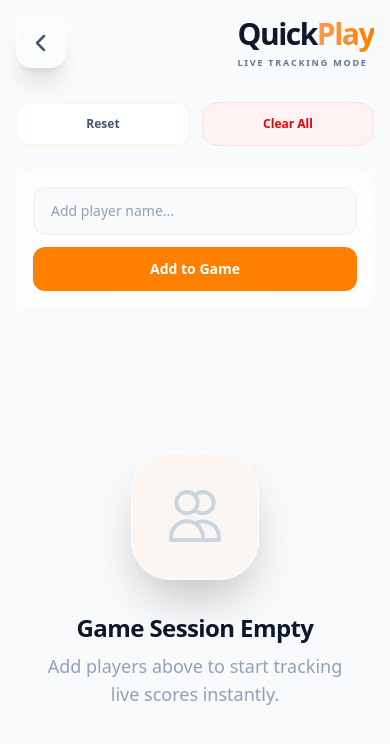
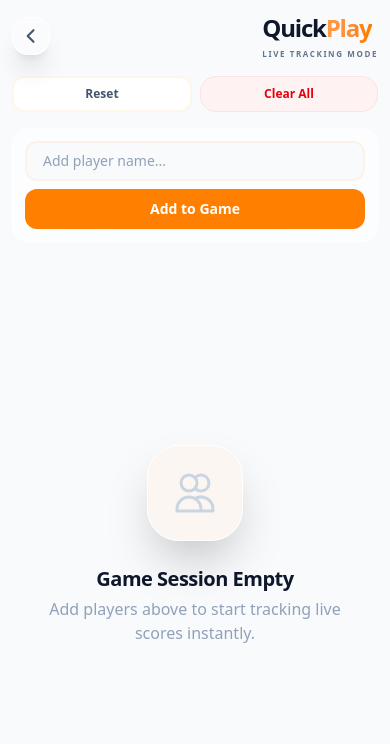
Before and after one commit to Kp019/pointCalculator, a React (Vite) app: page /quick-play in a window 390 px wide. Shown: the top 744 px of the page. Built offline with nearby package versions, Linux system fonts and the light colour scheme.

Commit message:
refactor: clean up index.html formatting and add support for quick play functionality in QuickPlayPage.tsx

```diff
--- a/src/pages/QuickPlayPage.tsx
+++ b/src/pages/QuickPlayPage.tsx
@@ -104,47 +104,47 @@
         <div className="absolute bottom-0 right-0 w-[500px] h-[500px] bg-accent-100/30 rounded-full blur-[120px]" />
       </div>
 
-      <div className="max-w-4xl w-full mx-auto p-4 md:p-6 flex-1 flex flex-col gap-6 md:gap-12 animate-fade-in min-h-0 relative z-10">
+      <div className="max-w-4xl w-full mx-auto p-3 md:p-6 flex-1 flex flex-col gap-4 md:gap-8 animate-fade-in min-h-0 relative z-10">
         {/* Header */}
-        <div className="flex flex-col md:flex-row justify-between items-center gap-8 shrink-0">
-          <div className="flex items-center justify-between w-full gap-6">
+        <div className="flex flex-col md:flex-row justify-between items-center gap-4 md:gap-8 shrink-0">
+          <div className="flex items-center justify-between w-full gap-4 md:gap-6">
             <button
               onClick={() => navigate(-1)}
-              className="p-3 md:p-4 glass-card rounded-2xl text-slate-600 hover:text-slate-900 border-white shadow-xl"
+              className="p-2 md:p-4 glass-card rounded-2xl text-slate-600 hover:text-slate-900 border-white shadow-xl cursor-pointer"
             >
-              <svg className="w-6 h-6" fill="none" stroke="currentColor" viewBox="0 0 24 24">
+              <svg className="w-5 h-5 md:w-6 md:h-6" fill="none" stroke="currentColor" viewBox="0 0 24 24">
                 <path strokeLinecap="round" strokeLinejoin="round" strokeWidth={2.5} d="M15 19l-7-7 7-7" />
               </svg>
             </button>
             <div>
-              <h1 className="text-3xl md:text-4xl font-black text-slate-900 tracking-tighter">
+              <h1 className="text-2xl md:text-4xl font-black text-slate-900 tracking-tighter">
                 Quick<span className="gradient-text">Play</span>
               </h1>
-              <p className="text-slate-500 font-bold uppercase text-[9px] md:text-[10px] tracking-[0.2em] mt-1">Live Tracking Mode</p>
+              <p className="text-slate-500 font-bold uppercase text-[8px] md:text-[10px] tracking-[0.2em] mt-1">Live Tracking Mode</p>
             </div>
           </div>
 
-          <div className="flex gap-3 md:gap-4 w-full md:w-auto">
-            <button onClick={resetGame} className="btn-secondary text-xs md:text-sm px-4 md:px-6 py-3 flex-1 md:flex-none">
+          <div className="flex gap-2 md:gap-4 w-full md:w-auto">
+            <button onClick={resetGame} className="btn-secondary text-xs md:text-sm px-3 md:px-6 py-2 md:py-3 flex-1 md:flex-none cursor-pointer">
               Reset
             </button>
-            <button onClick={clearAll} className="bg-red-50 text-red-600 border border-red-100 px-4 md:px-6 py-3 rounded-2xl text-xs md:text-sm font-black hover:bg-red-100 transition-all active:scale-95 flex-1 md:flex-none">
+            <button onClick={clearAll} className="bg-red-50 text-red-600 border border-red-100 px-3 md:px-6 py-2 md:py-3 rounded-2xl text-xs md:text-sm font-black hover:bg-red-100 transition-all active:scale-95 flex-1 md:flex-none cursor-pointer">
               Clear All
             </button>
           </div>
         </div>
 
         {/* Add Player Input */}
-        <div className="glass-card p-4 md:p-6 flex flex-col md:flex-row gap-3 md:gap-4 shrink-0 bg-white/60 border-white/80">
+        <div className="glass-card p-3 md:p-6 flex flex-col md:flex-row gap-2 md:gap-4 shrink-0 bg-white/60 border-white/80">
           <input
             type="text"
             value={newPlayerName}
             onChange={(e) => setNewPlayerName(e.target.value)}
             onKeyDown={(e) => e.key === "Enter" && addPlayer()}
             placeholder="Add player name..."
-            className="input-field flex-1 py-3 md:py-4!"
+            className="input-field flex-1 py-2 md:py-4! text-sm md:text-base"
           />
-          <button onClick={addPlayer} className="btn-primary py-3 md:py-4 px-6 md:px-10">
+          <button onClick={addPlayer} className="btn-primary py-2.5 md:py-4 px-4 md:px-10 text-sm md:text-base cursor-pointer">
             Add to Game
           </button>
         </div>
@@ -152,17 +152,17 @@
         {/* Scoreboard / Leaderboard */}
         {players.length > 0 && (
           <div className="glass-card p-0 bg-white/60 border-white/80 animate-slide-up flex-1 flex flex-col min-h-0">
-            <div className="p-6 md:p-8 border-b border-white/50 flex justify-between items-center bg-white/20 shrink-0">
+            <div className="p-4 md:p-8 border-b border-white/50 flex justify-between items-center bg-white/20 shrink-0">
               <div>
-                <h2 className="text-2xl md:text-3xl font-black text-slate-900 tracking-tight">Leaderboard</h2>
-                <div className="mt-2 text-[10px] font-black text-slate-400 uppercase tracking-[0.2em] flex items-center gap-3">
-                  <span className="w-2 h-2 rounded-full bg-green-500 animate-pulse" />
+                <h2 className="text-xl md:text-3xl font-black text-slate-900 tracking-tight">Leaderboard</h2>
+                <div className="mt-1 text-[9px] font-black text-slate-400 uppercase tracking-[0.2em] flex items-center gap-2">
+                  <span className="w-1.5 h-1.5 rounded-full bg-green-500 animate-pulse" />
                   Live Scoring Enabled
                 </div>
               </div>
               <div className="text-right hidden sm:block">
                  <p className="text-[10px] font-black text-slate-400 uppercase tracking-widest">Active Players</p>
-                 <p className="text-2xl font-black text-slate-900">{players.length}</p>
+                 <p className="text-xl md:text-2xl font-black text-slate-900">{players.length}</p>
               </div>
             </div>
             <div className="divide-y divide-white/40 overflow-y-auto flex-1 custom-scrollbar">
@@ -176,12 +176,12 @@
                     <div
                       key={player.id}
                       onClick={() => setSelectedPlayerId(player.id)}
-                      className={`p-6 px-8 flex justify-between items-center transition-all cursor-pointer group relative ${isSelected ? 'bg-primary-500/5' : 'hover:bg-white/40'}`}
+                      className={`p-3 md:p-6 px-4 md:px-8 flex justify-between items-center transition-all cursor-pointer group relative ${isSelected ? 'bg-primary-500/5' : 'hover:bg-white/40'}`}
                     >
-                      {isSelected && <div className="absolute left-0 top-0 bottom-0 w-1.5 bg-primary-500 rounded-r-full" />}
+                      {isSelected && <div className="absolute left-0 top-0 bottom-0 w-1 bg-primary-500 rounded-r-full" />}
 
-                      <div className="flex items-center gap-6">
-                        <div className={`w-12 h-12 rounded-2xl flex items-center justify-center font-black text-lg transition-all duration-500 shadow-2xl ${
+                      <div className="flex items-center gap-3 md:gap-6">
+                        <div className={`w-9 h-9 md:w-12 md:h-12 rounded-xl md:rounded-2xl flex items-center justify-center font-black text-sm md:text-lg transition-all duration-500 shadow-xl ${
                           index === 0 ? 'bg-primary-500 text-white rotate-6 scale-110' :
                           index === 1 ? 'bg-slate-200 text-slate-700' :
                           index === 2 ? 'bg-slate-100 text-slate-500' :
@@ -190,19 +190,19 @@
                           {index + 1}
                         </div>
                         <div className="flex flex-col">
-                          <span className={`font-black text-xl transition-all duration-300 ${isSelected ? 'text-primary-600' : 'text-slate-800'}`}>
+                          <span className={`font-black text-base md:text-xl transition-all duration-300 ${isSelected ? 'text-primary-600' : 'text-slate-800'}`}>
                             {player.name}
                           </span>
-                          {isWinner && <span className="text-[10px] font-black text-primary-500 uppercase tracking-widest mt-0.5">Current Leader 🏆</span>}
+                          {isWinner && <span className="text-[8px] md:text-[10px] font-black text-primary-500 uppercase tracking-widest mt-0.5">Current Leader 🏆</span>}
                         </div>
                       </div>
 
-                      <div className="flex items-center gap-6">
+                      <div className="flex items-center gap-3 md:gap-6">
                         <div className="text-right">
-                          <span className={`font-black tabular-nums text-4xl transition-all duration-500 ${isSelected ? 'text-primary-600 scale-110' : 'text-slate-900'}`}>
+                          <span className={`font-black tabular-nums text-2xl md:text-4xl transition-all duration-500 ${isSelected ? 'text-primary-600 scale-110' : 'text-slate-900'}`}>
                             {player.score}
                           </span>
-                          <span className="text-[10px] font-black text-slate-400 ml-3 uppercase tracking-widest opacity-60">Pts</span>
+                          <span className="text-[8px] md:text-[10px] font-black text-slate-400 ml-1.5 md:ml-3 uppercase tracking-widest opacity-60">Pts</span>
                         </div>
                         <button
                           onClick={(e) => {
@@ -218,9 +218,9 @@
                               }
                             }));
                           }}
-                          className="p-3 text-slate-200 hover:text-red-500 transition-colors md:opacity-0 md:group-hover:opacity-100 bg-white/50 rounded-xl border border-white"
+                          className="p-2 md:p-3 text-slate-300 hover:text-red-500 transition-colors md:opacity-0 md:group-hover:opacity-100 bg-white/50 rounded-xl border border-white cursor-pointer"
                         >
-                          <svg className="w-5 h-5" fill="none" stroke="currentColor" viewBox="0 0 24 24">
+                          <svg className="w-4 h-4 md:w-5 md:h-5" fill="none" stroke="currentColor" viewBox="0 0 24 24">
                             <path strokeLinecap="round" strokeLinejoin="round" strokeWidth={2.5} d="M19 7l-.867 12.142A2 2 0 0116.138 21H7.862a2 2 0 01-1.995-1.858L5 7m5 4v6m4-6v6m1-10V4a1 1 0 00-1-1h-4a1 1 0 00-1 1v3M4 7h16" />
                           </svg>
                         </button>
@@ -234,16 +234,16 @@
 
         {/* Empty State */}
         {players.length === 0 && (
-          <div className="flex-1 flex flex-col items-center justify-center space-y-8 animate-fade-in">
-            <div className="w-32 h-32 bg-white/40 border border-white rounded-[2.5rem] flex items-center justify-center text-slate-300 shadow-2xl relative overflow-hidden group">
+          <div className="flex-1 flex flex-col items-center justify-center space-y-6 md:space-y-8 animate-fade-in">
+            <div className="w-24 h-24 md:w-32 md:h-32 bg-white/40 border border-white rounded-[2rem] md:rounded-[2.5rem] flex items-center justify-center text-slate-300 shadow-2xl relative overflow-hidden group">
               <div className="absolute inset-0 bg-primary-500/5 group-hover:bg-primary-500/10 transition-colors" />
-              <svg className="w-16 h-16 relative z-10 group-hover:scale-110 transition-transform duration-700" fill="none" stroke="currentColor" viewBox="0 0 24 24">
+              <svg className="w-12 h-12 md:w-16 md:h-16 relative z-10 group-hover:scale-110 transition-transform duration-700" fill="none" stroke="currentColor" viewBox="0 0 24 24">
                 <path strokeLinecap="round" strokeLinejoin="round" strokeWidth={1.5} d="M12 4.354a4 4 0 110 5.292M15 21H3v-1a6 6 0 0112 0v1zm0 0h6v-1a6 6 0 00-9-5.197M13 7a4 4 0 11-8 0 4 4 0 018 0z" />
               </svg>
             </div>
-            <div className="text-center space-y-2">
-              <p className="text-slate-900 font-black text-2xl tracking-tight">Game Session Empty</p>
-              <p className="text-slate-400 font-medium max-w-xs mx-auto text-lg">Add players above to start tracking live scores instantly.</p>
+            <div className="text-center space-y-1 md:space-y-2">
+              <p className="text-slate-900 font-black text-xl md:text-2xl tracking-tight">Game Session Empty</p>
+              <p className="text-slate-400 font-medium max-w-xs mx-auto text-base md:text-lg">Add players above to start tracking live scores instantly.</p>
             </div>
           </div>
         )}
@@ -251,20 +251,20 @@
 
       {/* Centralized Scoring Panel */}
       {selectedPlayer && (
-        <div className="fixed bottom-0 left-0 right-0 p-4 md:p-6 pb-8 md:pb-12 bg-white/80 backdrop-blur-3xl border-t border-white/50 shadow-[0_-20px_60px_rgba(0,0,0,0.08)] z-50 animate-slide-up">
-          <div className="max-w-4xl mx-auto flex flex-col md:flex-row items-center gap-8">
-            <div className="flex-1 flex items-center gap-4 md:gap-6">
-              <div className="w-12 h-12 md:w-16 md:h-16 bg-slate-900 rounded-2xl md:rounded-3xl flex items-center justify-center text-white font-black text-xl md:text-2xl shadow-sm group relative overflow-hidden">
+        <div className="fixed bottom-0 left-0 right-0 p-3 md:p-6 pb-6 md:pb-12 bg-white/80 backdrop-blur-3xl border-t border-white/50 shadow-[0_-20px_60px_rgba(0,0,0,0.08)] z-50 animate-slide-up">
+          <div className="max-w-4xl mx-auto flex flex-col md:flex-row items-center gap-4 md:gap-8">
+            <div className="flex-1 flex items-center gap-3 md:gap-6">
+              <div className="w-10 h-10 md:w-16 md:h-16 bg-slate-900 rounded-xl md:rounded-3xl flex items-center justify-center text-white font-black text-base md:text-2xl shadow-sm group relative overflow-hidden">
                 <div className="absolute inset-0 bg-primary-500/20 animate-pulse" />
                 <span className="relative z-10">{selectedPlayer.name[0].toUpperCase()}</span>
               </div>
               <div>
-                <p className="text-[9px] md:text-[10px] font-black text-slate-400 uppercase tracking-[0.3em]">Scoring for</p>
-                <h3 className="text-2xl md:text-3xl font-black text-slate-900 tracking-tight">{selectedPlayer.name}</h3>
+                <p className="text-[8px] md:text-[10px] font-black text-slate-400 uppercase tracking-[0.3em]">Scoring for</p>
+                <h3 className="text-lg md:text-3xl font-black text-slate-900 tracking-tight">{selectedPlayer.name}</h3>
               </div>
             </div>
 
-            <div className="w-full md:w-auto flex items-center gap-3">
+            <div className="w-full md:w-auto flex items-center gap-2 md:gap-3">
               <input
                 type="number"
                 autoFocus
@@ -275,23 +275,23 @@
                   if (e.key === "Escape") setSelectedPlayerId(null);
                 }}
                 placeholder="0"
-                className="input-field text-center font-black text-3xl md:text-4xl py-3! md:py-5! w-24 sm:w-32 md:w-40 flex-1 sm:flex-none shadow-2xl border-primary-500/20 shrink"
+                className="input-field text-center font-black text-2xl md:text-4xl py-2! md:py-5! w-20 sm:w-32 md:w-40 flex-1 sm:flex-none shadow-2xl border-primary-500/20 shrink"
               />
-              <div className="flex gap-2 shrink-0">
+              <div className="flex gap-1.5 md:gap-2 shrink-0">
                 <button
                   onClick={() => applyScore(selectedPlayer.id, true)}
-                  className="btn-primary py-3! md:py-5! px-5! md:px-8! flex items-center justify-center gap-2 group shrink-0"
+                  className="btn-primary py-2! md:py-5! px-3! md:px-8! flex items-center justify-center gap-1 md:gap-2 group shrink-0 cursor-pointer"
                 >
-                  <svg className="w-6 h-6 md:w-8 md:h-8 group-hover:rotate-90 transition-transform" fill="none" stroke="currentColor" viewBox="0 0 24 24">
+                  <svg className="w-5 h-5 md:w-8 md:h-8 group-hover:rotate-90 transition-transform" fill="none" stroke="currentColor" viewBox="0 0 24 24">
                     <path strokeLinecap="round" strokeLinejoin="round" strokeWidth={3} d="M12 6v6m0 0v6m0-6h6m-6 0H6" />
                   </svg>
                   <span className="hidden sm:inline">Add</span>
                 </button>
                 <button
                   onClick={() => applyScore(selectedPlayer.id, false)}
-                  className="btn-secondary py-3! md:py-5! px-5! md:px-8! flex items-center justify-center gap-2 border-white shadow-xl group shrink-0"
+                  className="btn-secondary py-2! md:py-5! px-3! md:px-8! flex items-center justify-center gap-1 md:gap-2 border-white shadow-xl group shrink-0 cursor-pointer"
                 >
-                  <svg className="w-6 h-6 md:w-8 md:h-8 group-hover:-scale-110 transition-transform" fill="none" stroke="currentColor" viewBox="0 0 24 24">
+                  <svg className="w-5 h-5 md:w-8 md:h-8 group-hover:-scale-110 transition-transform" fill="none" stroke="currentColor" viewBox="0 0 24 24">
                     <path strokeLinecap="round" strokeLinejoin="round" strokeWidth={3} d="M20 12H4" />
                   </svg>
                   <span className="hidden sm:inline">Sub</span>
@@ -299,9 +299,9 @@
               </div>
               <button
                 onClick={() => setSelectedPlayerId(null)}
-                className="p-3 text-slate-300 hover:text-slate-900 transition-all hover:scale-110 active:scale-90 shrink-0"
+                className="p-2 text-slate-300 hover:text-slate-900 transition-all hover:scale-110 active:scale-90 shrink-0 cursor-pointer"
               >
-                <svg className="w-8 h-8" fill="none" stroke="currentColor" viewBox="0 0 24 24">
+                <svg className="w-6 h-6 md:w-8 md:h-8" fill="none" stroke="currentColor" viewBox="0 0 24 24">
                   <path strokeLinecap="round" strokeLinejoin="round" strokeWidth={3} d="M6 18L18 6M6 6l12 12" />
                 </svg>
               </button>
```
Also changed, not shown: index.html (+32 -13 lines).
